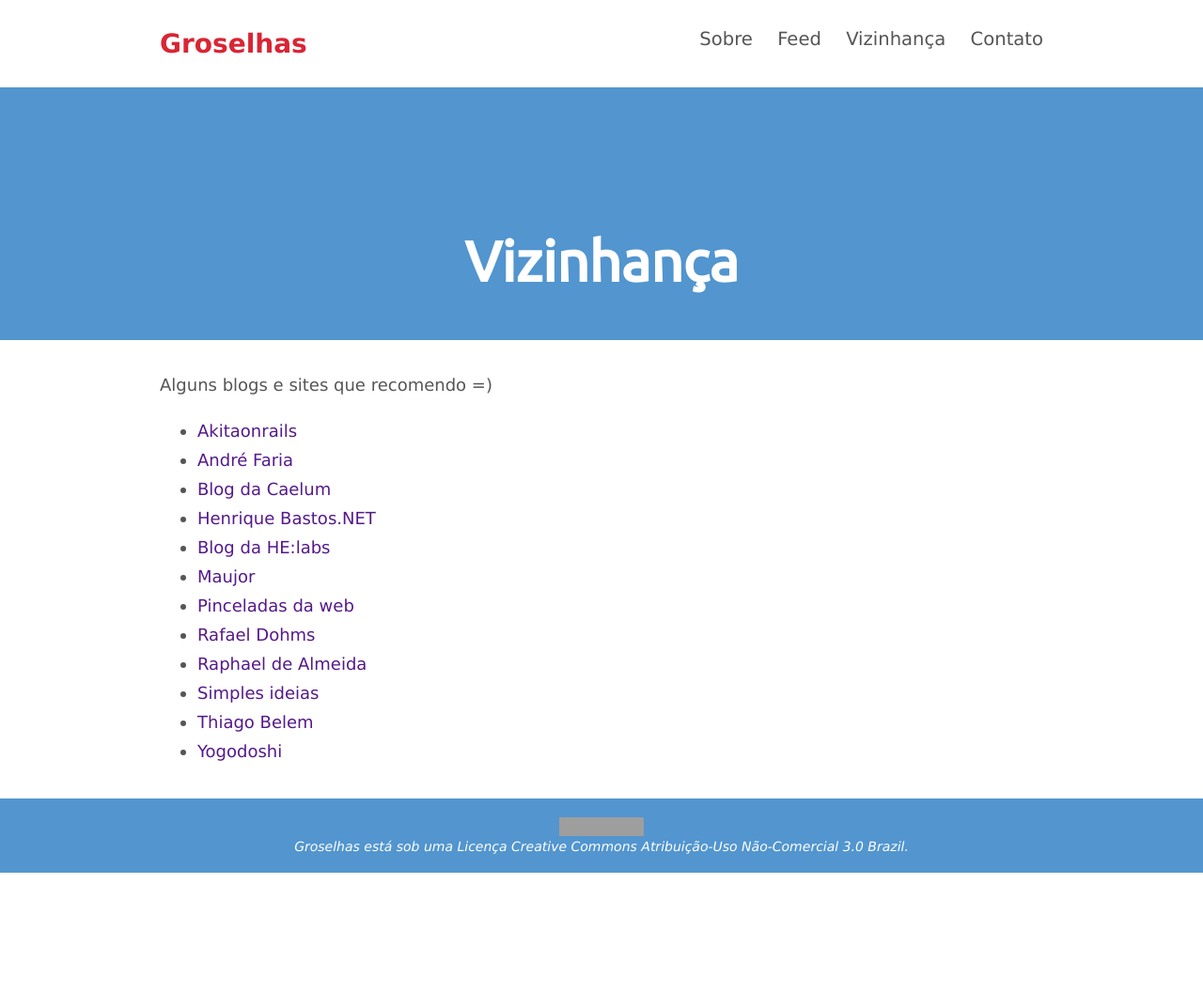
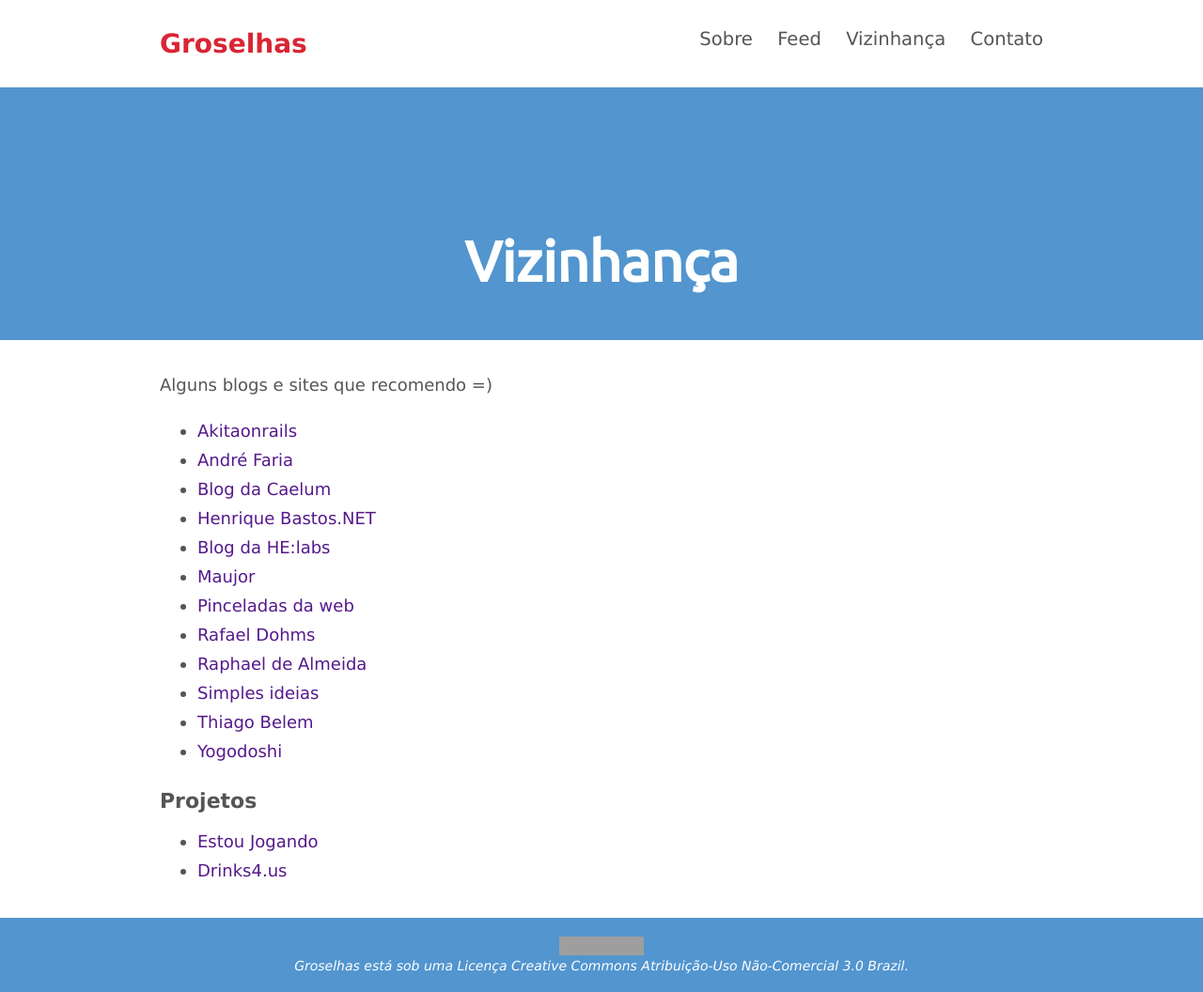
Before and after one commit to maurogeorge/groselhas, a Jekyll site: the page built from vizinhanca.md, in a window 1280 px wide. Shown: the whole page at 94% size. Built offline with Jekyll 4.4.1, drawn with Linux system fonts in a browser that asks for light colours; Markdown is read by kramdown in place of the engine named in the settings; before the commit the page ends 929 px from its top, so only the background shows below that; grey boxes are pictures that could not be loaded.

Commit message:
Add link to projetos on vizinhanca

```diff
--- a/vizinhanca.md
+++ b/vizinhanca.md
@@ -21,3 +21,8 @@
   <li><a href="http://blog.thiagobelem.net/" title="Blog do Thiago Belem">Thiago Belem</a></li>
   <li><a href="http://www.yogodoshi.com/" title="Blog do Yogodoshi">Yogodoshi</a></li>
 </ul>
+
+## Projetos
+
+- [Estou Jogando](http://www.estoujogando.com.br 'Rede Social dos gamers brasileiros')
+- [Drinks4.us](http://drinks4.us 'Make drinks with what you already have')
```
